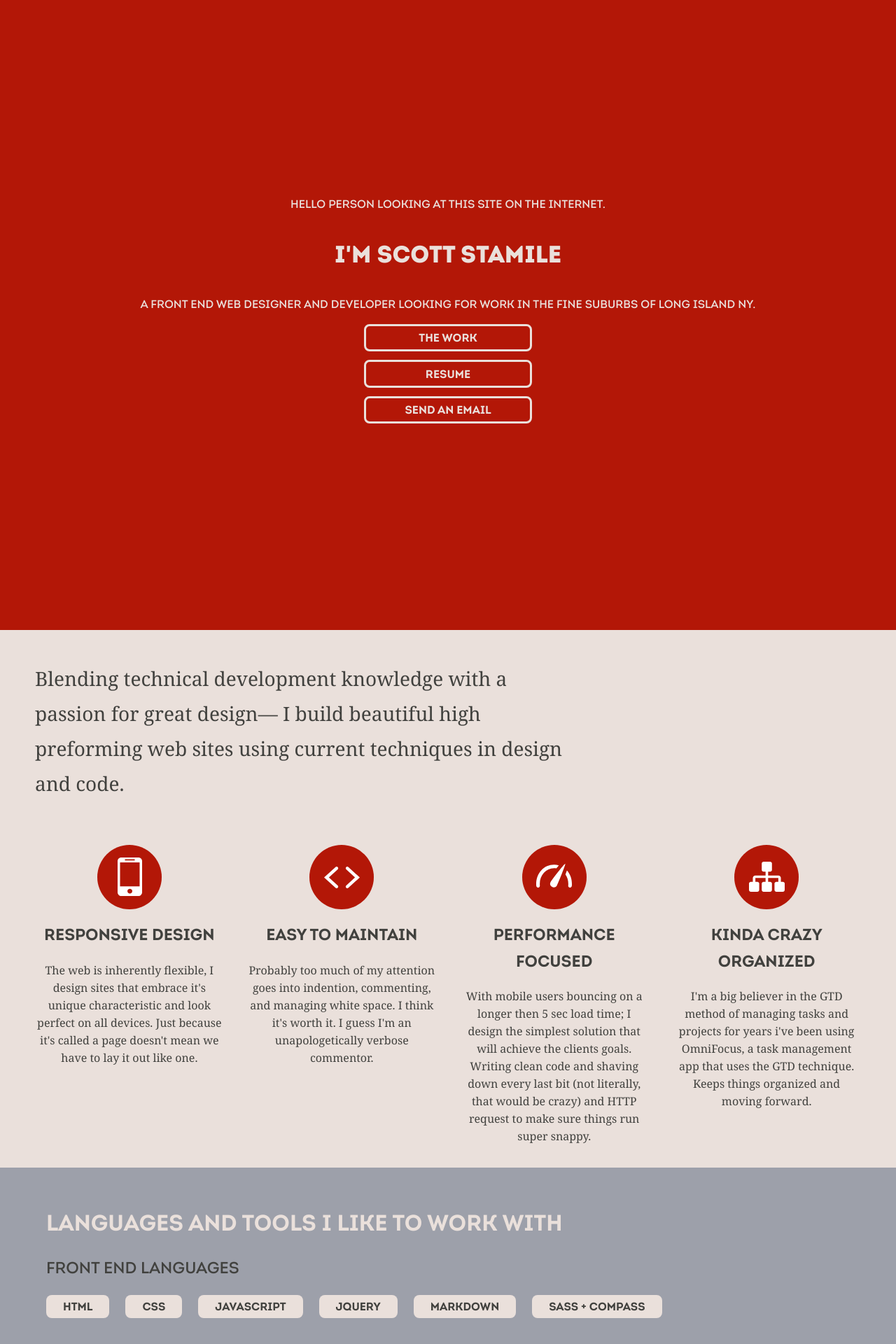
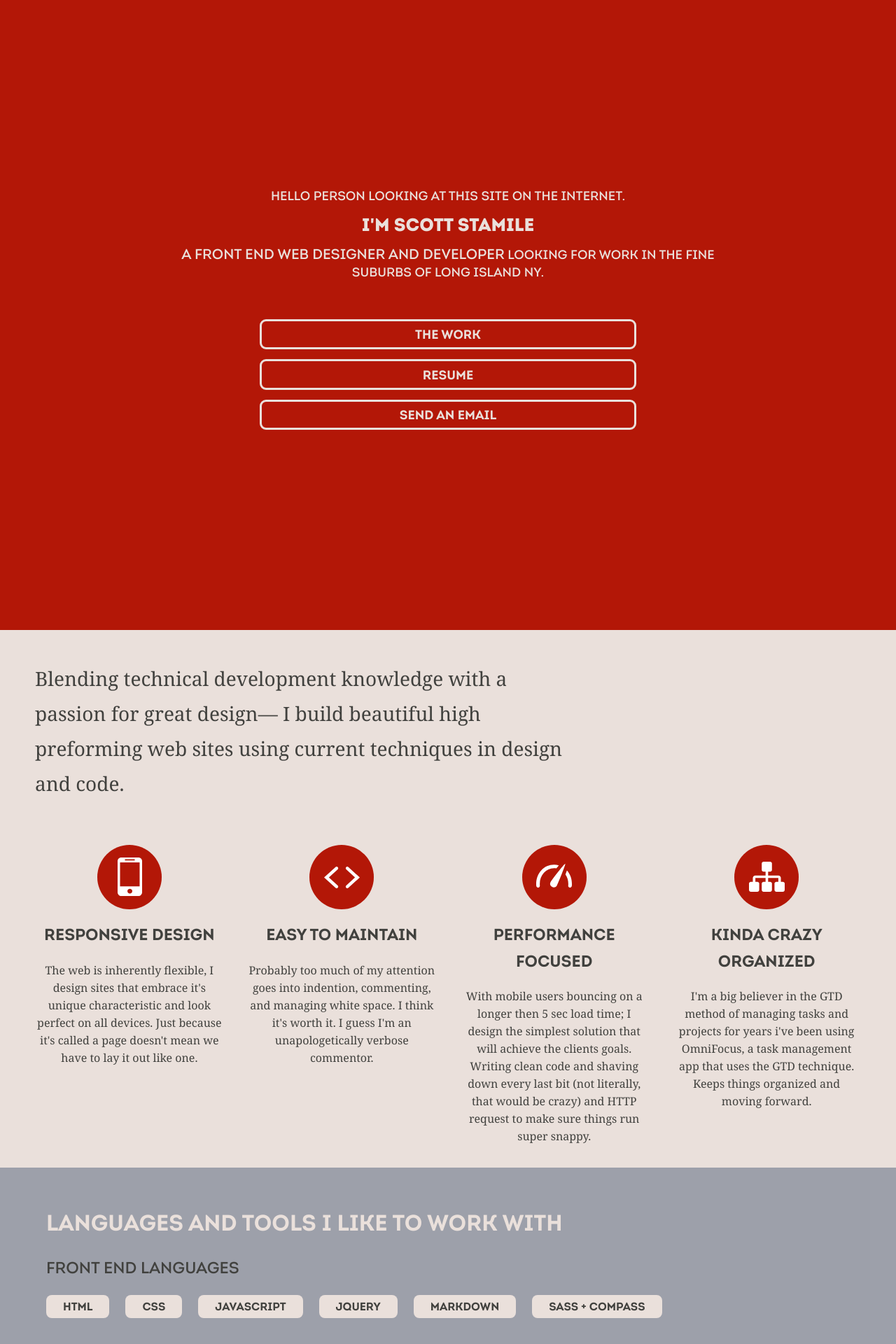
Before and after one commit to s8m2s/s8m2s.github.io, a Jekyll site: the page built from index.html, in a window 1280 px wide. Shown: the top 1920 px of the page at 70% size. Built offline with Jekyll 4.4.1, drawn with Linux system fonts in a browser that asks for light colours.

Commit message:
better header spacing

```diff
--- a/stylesheets/main.css
+++ b/stylesheets/main.css
@@ -558,6 +558,16 @@ a:active {
   max-width: 1120px;
   margin: auto;
 }
+@media (min-width: 520px) {
+  .header {
+    width: 73.91304%;
+  }
+}
+@media (min-width: 960px) {
+  .header {
+    width: 65.71429%;
+  }
+}
 
 @media (min-width: 830px) {
   .intro {
@@ -895,6 +905,8 @@ body {
   background: #b31707;
   color: #eae0db;
   text-align: center;
+  font-size: 1.125em;
+  line-height: 1.38889em;
 }
 .mast a {
   text-decoration: none;
@@ -904,20 +916,21 @@ body {
   color: #9da0aa;
 }
 .mast .nameplate {
-  font-size: 1.75em;
-  line-height: 1.78571em;
+  font-size: 1.4375em;
+  line-height: 2.17391em;
+  margin: 0;
   font-weight: 900;
   display: block;
 }
 @media (min-width: 420px) {
   .mast .nameplate {
-    font-size: 2.125em;
-    line-height: 1.47059em;
+    font-size: 1.4375em;
+    line-height: 2.17391em;
   }
 }
 .mast h1 {
-  font-size: 1em;
-  line-height: 1.5625em;
+  font-size: 1.125em;
+  line-height: 1.38889em;
   font-weight: normal;
   margin: 0;
   display: inline;
@@ -925,9 +938,19 @@ body {
 .mast p {
   display: inline;
 }
-.mast nav li {
-  max-width: 15em;
+.mast nav {
   margin: auto;
+  margin-top: 3em;
+}
+@media (min-width: 520px) {
+  .mast nav {
+    max-width: 47.82609%;
+  }
+}
+@media (min-width: 960px) {
+  .mast nav {
+    max-width: 65.71429%;
+  }
 }
 .mast .btn {
   font-family: 'intro caps', arial, sans-serif;
@@ -965,7 +988,7 @@ body {
   width: 4em;
   height: 4em;
   margin: auto;
-  background-image: url("/assets/icons/icon_code.png");
+  background-image: url("/assets/icons/icon_iphone.png");
   background-image: url("/assets/icons/icon_iphone.svg"), none;
   background-position: center;
   background-repeat: no-repeat;
@@ -1107,11 +1130,11 @@ body {
 
 #work .crop {
   border: 1px solid #D8D9DF;
-  height: 300px;
+  height: 250px;
   overflow: hidden;
 }
 #work .crop img {
-  margin-top: -75px;
+  margin-top: 0px;
 }
 #work ul {
   padding: 0;
@@ -1214,6 +1237,23 @@ body {
   color: #41413e;
 }
 
+.view-source {
+  position: absolute;
+  top: .5em;
+  right: 1em;
+}
+.view-source:after {
+  content: "";
+  display: inline-block;
+  background-image: url("/assets/icons/icon_github.png");
+  background-image: url("/assets/icons/icon_github.svg"), none;
+  width: 1.5em;
+  height: 1.5em;
+  background-position: bottom right;
+  background-repeat: no-repeat;
+  background-size: 1.5em;
+}
+
 /*  PRINT STYLES
 ----------------------------------------------------------------------------------------*/
 @media print {
```
Also changed, not shown: stylesheets/_sass/main.scss (+39 -8 lines).
